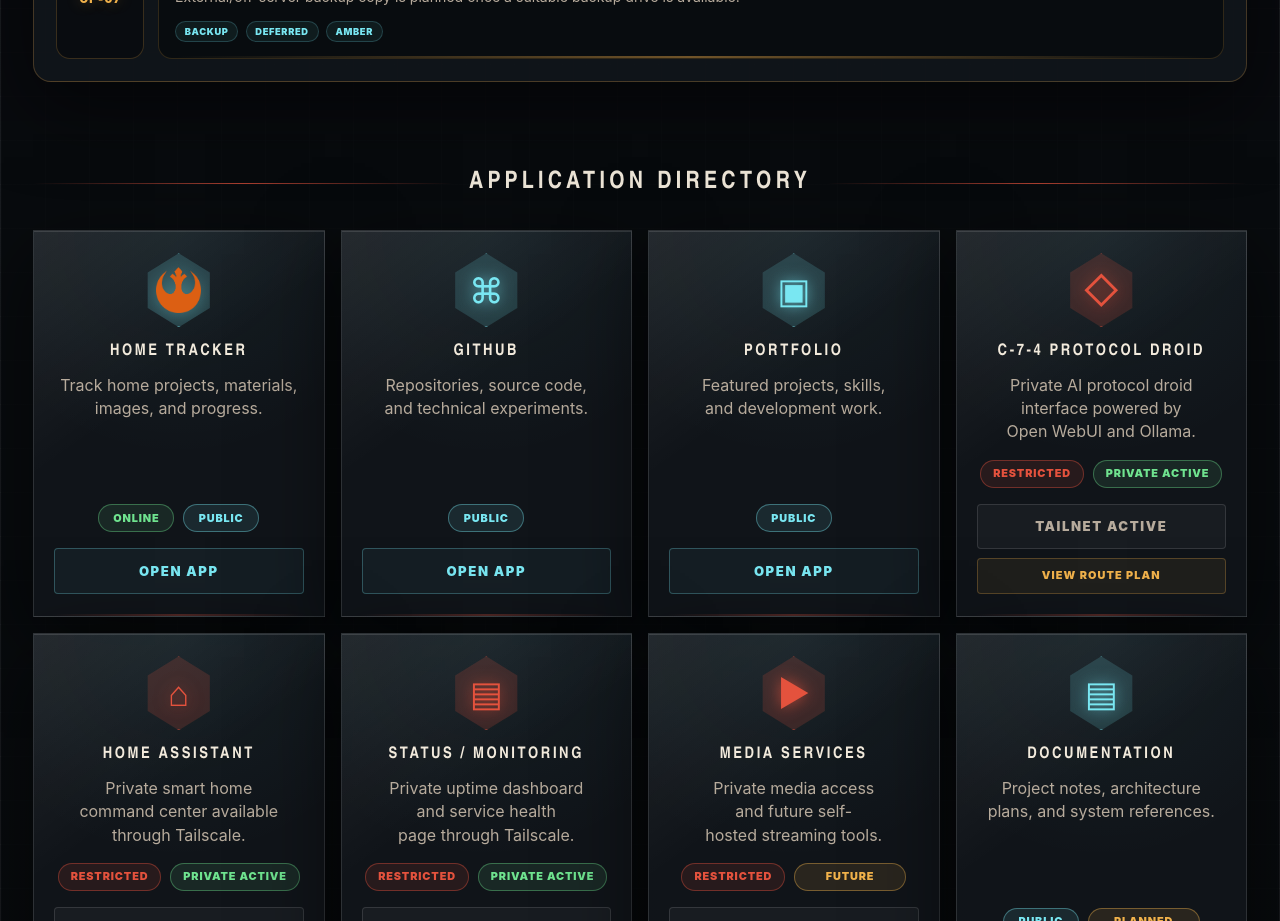
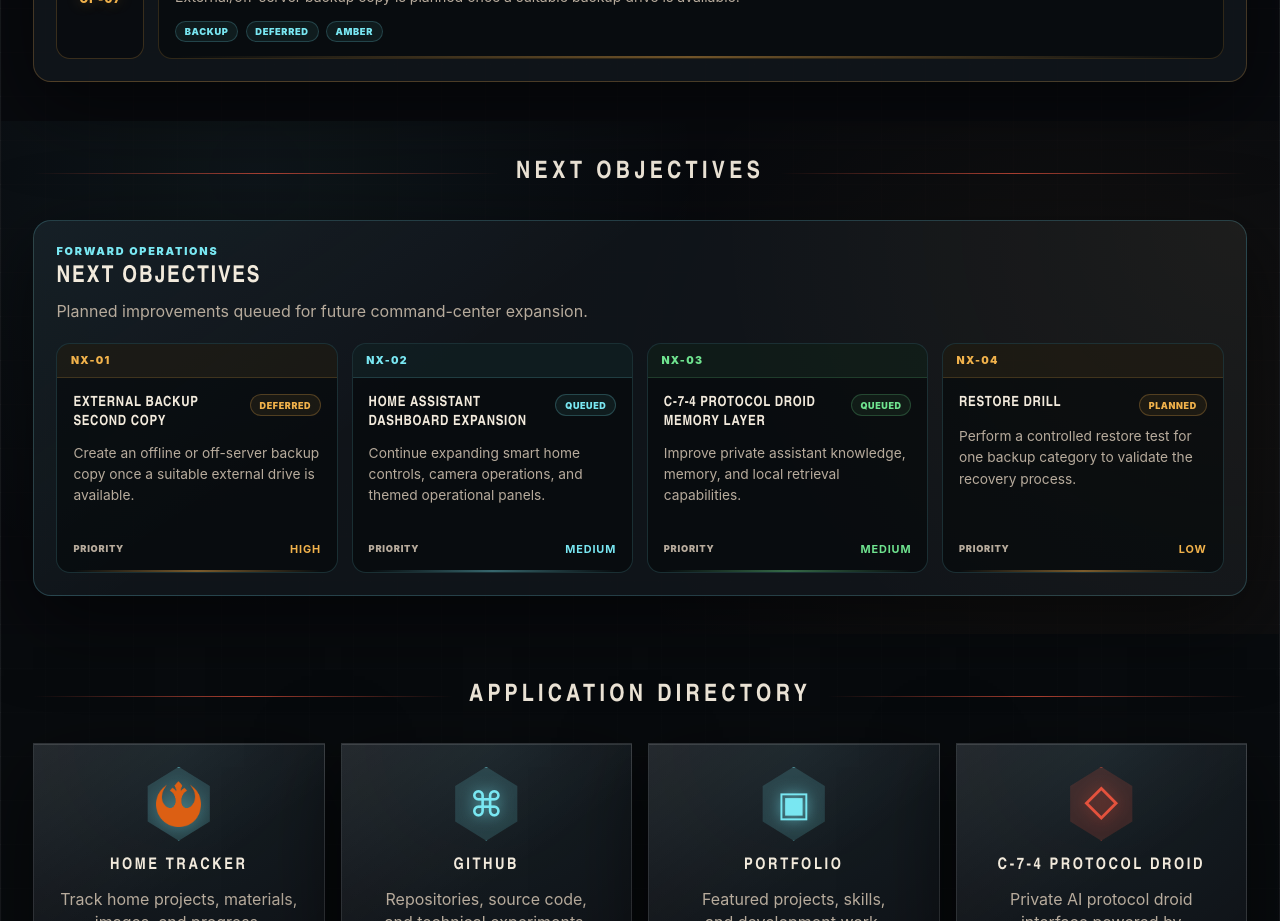
Before and after one commit to acurunner79/jorgesotocoder-portal, a React (Vite) app: page / in a window 1280 px wide. Shown: the part 3600-4521 px from the top of the page. Built offline with nearby package versions, Linux system fonts and the light colour scheme.

Commit message:
Add next objectives section

```diff
--- a/src/App.css
+++ b/src/App.css
@@ -2705,3 +2705,237 @@
     flex-direction: column;
   }
 }
+
+/*------- Next Objectives -------*/
+.next-objectives-section {
+  padding: clamp(1.75rem, 3vw, 2.5rem) 2rem;
+  background:
+    radial-gradient(circle at 20% 10%, rgba(121, 231, 242, 0.055), transparent 28rem),
+    radial-gradient(circle at 85% 60%, rgba(255, 183, 77, 0.055), transparent 30rem),
+    rgba(8, 10, 13, 0.78);
+}
+
+.next-objectives-shell {
+  position: relative;
+  overflow: hidden;
+  max-width: 1220px;
+  margin: 0 auto;
+  padding: clamp(1rem, 2vw, 1.4rem);
+  background:
+    linear-gradient(145deg, rgba(121, 231, 242, 0.055), transparent 36%),
+    radial-gradient(circle at top right, rgba(255, 183, 77, 0.055), transparent 42%),
+    var(--panel);
+  border: 1px solid rgba(121, 231, 242, 0.2);
+  border-radius: var(--radius);
+  box-shadow: var(--shadow);
+}
+
+.next-objectives-shell::before {
+  content: "";
+  position: absolute;
+  inset: 0;
+  background:
+    linear-gradient(rgba(255, 255, 255, 0.016) 1px, transparent 1px),
+    linear-gradient(90deg, rgba(255, 255, 255, 0.016) 1px, transparent 1px);
+  background-size: 24px 24px;
+  opacity: 0.18;
+  pointer-events: none;
+}
+
+.next-objectives-header {
+  position: relative;
+  z-index: 1;
+  margin-bottom: 1.15rem;
+}
+
+.next-objectives-header p {
+  margin: 0 0 0.35rem;
+  color: var(--cyan);
+  text-transform: uppercase;
+  letter-spacing: 0.16em;
+  font-size: 0.68rem;
+  font-weight: 900;
+}
+
+.next-objectives-header h3 {
+  margin: 0;
+  color: var(--text);
+  text-transform: uppercase;
+  letter-spacing: 0.08em;
+  font-size: clamp(1.1rem, 2vw, 1.45rem);
+}
+
+.next-objectives-header span {
+  display: block;
+  margin-top: 0.45rem;
+  color: var(--muted);
+  line-height: 1.55;
+  max-width: 760px;
+}
+
+.next-objectives-grid {
+  position: relative;
+  z-index: 1;
+  display: grid;
+  grid-template-columns: repeat(4, minmax(0, 1fr));
+  gap: 0.85rem;
+}
+
+.next-objective-card {
+  position: relative;
+  overflow: hidden;
+  display: grid;
+  grid-template-rows: auto 1fr;
+  min-height: 230px;
+  background: rgba(5, 7, 10, 0.58);
+  border: 1px solid rgba(121, 231, 242, 0.16);
+  border-radius: calc(var(--radius) - 4px);
+}
+
+.next-objective-card::after {
+  content: "";
+  position: absolute;
+  inset: auto 16px 0;
+  height: 2px;
+  background: linear-gradient(90deg, transparent, rgba(121, 231, 242, 0.55), transparent);
+  opacity: 0.75;
+}
+
+.next-objective-card.green::after {
+  background: linear-gradient(90deg, transparent, rgba(111, 227, 143, 0.58), transparent);
+}
+
+.next-objective-card.amber::after {
+  background: linear-gradient(90deg, transparent, rgba(255, 183, 77, 0.62), transparent);
+}
+
+.next-objective-code {
+  padding: 0.65rem 0.85rem;
+  color: var(--cyan);
+  background: rgba(121, 231, 242, 0.07);
+  border-bottom: 1px solid rgba(121, 231, 242, 0.16);
+  text-transform: uppercase;
+  letter-spacing: 0.12em;
+  font-size: 0.66rem;
+  font-weight: 900;
+}
+
+.next-objective-card.green .next-objective-code {
+  color: var(--green);
+  background: rgba(111, 227, 143, 0.07);
+  border-bottom-color: rgba(111, 227, 143, 0.16);
+}
+
+.next-objective-card.amber .next-objective-code {
+  color: var(--amber);
+  background: rgba(255, 183, 77, 0.07);
+  border-bottom-color: rgba(255, 183, 77, 0.16);
+}
+
+.next-objective-body {
+  display: flex;
+  flex-direction: column;
+  padding: 1rem;
+}
+
+.next-objective-topline {
+  display: flex;
+  align-items: flex-start;
+  justify-content: space-between;
+  gap: 0.75rem;
+  margin-bottom: 0.65rem;
+}
+
+.next-objective-topline h3 {
+  margin: 0;
+  color: var(--text);
+  text-transform: uppercase;
+  letter-spacing: 0.05em;
+  font-size: 0.88rem;
+  line-height: 1.35;
+}
+
+.next-objective-topline span {
+  flex: 0 0 auto;
+  padding: 0.26rem 0.55rem;
+  color: var(--cyan);
+  background: rgba(121, 231, 242, 0.07);
+  border: 1px solid rgba(121, 231, 242, 0.22);
+  border-radius: 999px;
+  text-transform: uppercase;
+  letter-spacing: 0.07em;
+  font-size: 0.56rem;
+  font-weight: 900;
+}
+
+.next-objective-card.green .next-objective-topline span {
+  color: var(--green);
+  background: rgba(111, 227, 143, 0.07);
+  border-color: rgba(111, 227, 143, 0.22);
+}
+
+.next-objective-card.amber .next-objective-topline span {
+  color: var(--amber);
+  background: rgba(255, 183, 77, 0.07);
+  border-color: rgba(255, 183, 77, 0.24);
+}
+
+.next-objective-body p {
+  margin: 0;
+  color: var(--muted);
+  line-height: 1.55;
+  font-size: 0.86rem;
+}
+
+.next-objective-footer {
+  display: flex;
+  align-items: center;
+  justify-content: space-between;
+  gap: 0.75rem;
+  margin-top: auto;
+  padding-top: 1rem;
+}
+
+.next-objective-footer span {
+  color: var(--muted);
+  text-transform: uppercase;
+  letter-spacing: 0.08em;
+  font-size: 0.58rem;
+  font-weight: 900;
+}
+
+.next-objective-footer strong {
+  color: var(--amber);
+  text-transform: uppercase;
+  letter-spacing: 0.08em;
+  font-size: 0.68rem;
+}
+
+.next-objective-card.green .next-objective-footer strong {
+  color: var(--green);
+}
+
+.next-objective-card.blue .next-objective-footer strong {
+  color: var(--cyan);
+}
+
+@media (max-width: 1100px) {
+  .next-objectives-grid {
+    grid-template-columns: repeat(2, minmax(0, 1fr));
+  }
+}
+
+@media (max-width: 760px) {
+  .next-objectives-section {
+    padding-left: 1rem;
+    padding-right: 1rem;
+  }
+
+  .next-objectives-grid {
+    grid-template-columns: 1fr;
+  }
+
+  .next-objective-card {
+    min-height: auto;
+  }
+}
--- a/src/App.jsx
+++ b/src/App.jsx
@@ -14,6 +14,7 @@
   commandTicker,
   portalSystemIndex,
   missionLog,
+  nextObjectives,
 } from "./data/site";
 
 function AppCard({ app }) {
@@ -137,6 +138,54 @@
         <div className="mission-log-timeline">
           {log.entries.map((entry) => (
             <MissionLogEntry key={entry.code} entry={entry} />
+          ))}
+        </div>
+      </div>
+    </section>
+  );
+}
+
+function NextObjectiveCard({ objective }) {
+  return (
+    <article className={`next-objective-card ${objective.tone}`}>
+      <div className="next-objective-code">{objective.code}</div>
+
+      <div className="next-objective-body">
+        <div className="next-objective-topline">
+          <h3>{objective.title}</h3>
+          <span>{objective.status}</span>
+        </div>
+
+        <p>{objective.detail}</p>
+
+        <div className="next-objective-footer">
+          <span>Priority</span>
+          <strong>{objective.priority}</strong>
+        </div>
+      </div>
+    </article>
+  );
+}
+
+function NextObjectives({ objectives }) {
+  return (
+    <section className="next-objectives-section">
+      <div className="section-heading">
+        <span />
+        <h2>{objectives.title}</h2>
+        <span />
+      </div>
+
+      <div className="next-objectives-shell">
+        <div className="next-objectives-header">
+          <p>{objectives.eyebrow}</p>
+          <h3>{objectives.title}</h3>
+          <span>{objectives.subtitle}</span>
+        </div>
+
+        <div className="next-objectives-grid">
+          {objectives.objectives.map((objective) => (
+            <NextObjectiveCard key={objective.code} objective={objective} />
           ))}
         </div>
       </div>
@@ -459,6 +508,8 @@
 
       <MissionLog log={missionLog} />
 
+      <NextObjectives objectives={nextObjectives} />
+
       <section className="directory-section" id="apps">
         <div className="section-heading">
           <span />
--- a/src/data/site.js
+++ b/src/data/site.js
@@ -79,6 +79,51 @@
       detail:
         "External/off-server backup copy is planned once a suitable backup drive is available.",
       tags: ["Backup", "Deferred", "Amber"],
+    },
+  ],
+};
+
+export const nextObjectives = {
+  eyebrow: "Forward Operations",
+  title: "Next Objectives",
+  subtitle:
+    "Planned improvements queued for future command-center expansion.",
+  objectives: [
+    {
+      code: "NX-01",
+      title: "External Backup Second Copy",
+      priority: "High",
+      detail:
+        "Create an offline or off-server backup copy once a suitable external drive is available.",
+      status: "Deferred",
+      tone: "amber",
+    },
+    {
+      code: "NX-02",
+      title: "Home Assistant Dashboard Expansion",
+      priority: "Medium",
+      detail:
+        "Continue expanding smart home controls, camera operations, and themed operational panels.",
+      status: "Queued",
+      tone: "blue",
+    },
+    {
+      code: "NX-03",
+      title: "C-7-4 Protocol Droid Memory Layer",
+      priority: "Medium",
+      detail:
+        "Improve private assistant knowledge, memory, and local retrieval capabilities.",
+      status: "Queued",
+      tone: "green",
+    },
+    {
+      code: "NX-04",
+      title: "Restore Drill",
+      priority: "Low",
+      detail:
+        "Perform a controlled restore test for one backup category to validate the recovery process.",
+      status: "Planned",
+      tone: "amber",
     },
   ],
 };
```
